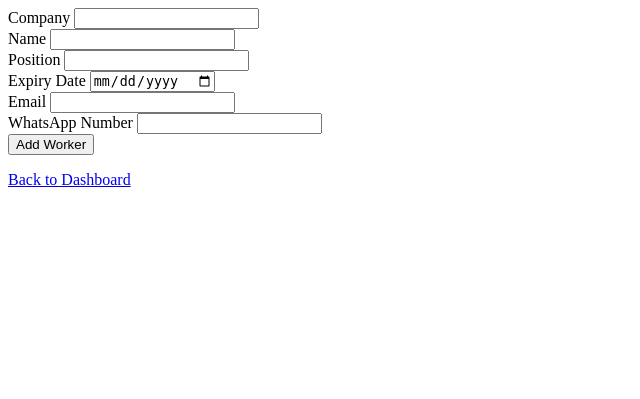
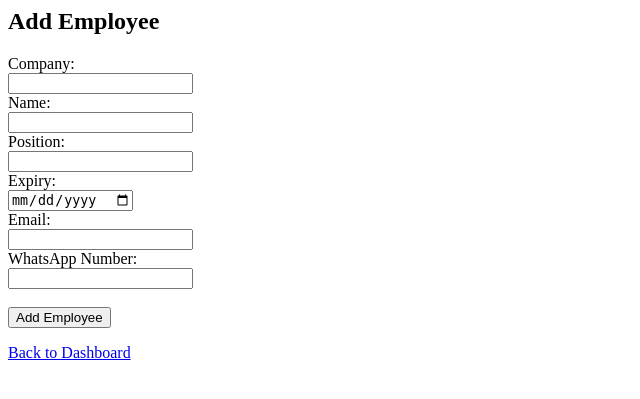
Before and after one commit to sharnik24/labor-dashboard, a Flask app: page /add in a window 1280 px wide. Shown: the top 399 px of the page, without its empty margins (0-640 px from the left). Run offline with Flask 3, Linux system fonts and the light colour scheme.

Commit message:
Refactor form layout and add data binding

```diff
--- a/templates/form.html
+++ b/templates/form.html
@@ -1,28 +1,23 @@
-<form method="POST" action="/add">
-    <div class="mb-3">
-        <label class="form-label">Company</label>
-        <input type="text" class="form-control" name="company" required>
-    </div>
-    <div class="mb-3">
-        <label class="form-label">Name</label>
-        <input type="text" class="form-control" name="name" required>
-    </div>
-    <div class="mb-3">
-        <label class="form-label">Position</label>
-        <input type="text" class="form-control" name="position" required>
-    </div>
-    <div class="mb-3">
-        <label class="form-label">Expiry Date</label>
-        <input type="date" class="form-control" name="expiry" required>
-    </div>
-    <div class="mb-3">
-        <label class="form-label">Email</label>
-        <input type="email" class="form-control" name="email" required>
-    </div>
-    <div class="mb-3">
-        <label class="form-label">WhatsApp Number</label>
-        <input type="text" class="form-control" name="whatsapp" required>
-    </div>
-    <button type="submit" class="btn btn-success">Add Worker</button>
+<h2>{{ action }} Employee</h2>
+<form method="POST">
+    <label>Company:</label><br>
+    <input type="text" name="company" value="{{ data.Company or '' }}" required><br>
+
+    <label>Name:</label><br>
+    <input type="text" name="name" value="{{ data.Name or '' }}" required><br>
+
+    <label>Position:</label><br>
+    <input type="text" name="position" value="{{ data.Position or '' }}" required><br>
+
+    <label>Expiry:</label><br>
+    <input type="date" name="expiry" value="{{ data.Expiry or '' }}" required><br>
+
+    <label>Email:</label><br>
+    <input type="email" name="email" value="{{ data.Email or '' }}" required><br>
+
+    <label>WhatsApp Number:</label><br>
+    <input type="text" name="whatsapp" value="{{ data.WhatsAppNumber or '' }}" required><br><br>
+
+    <button type="submit">{{ action }} Employee</button>
 </form>
-<a href="/" class="btn btn-secondary mt-3">Back to Dashboard</a>
+<a href="/">Back to Dashboard</a>
```
